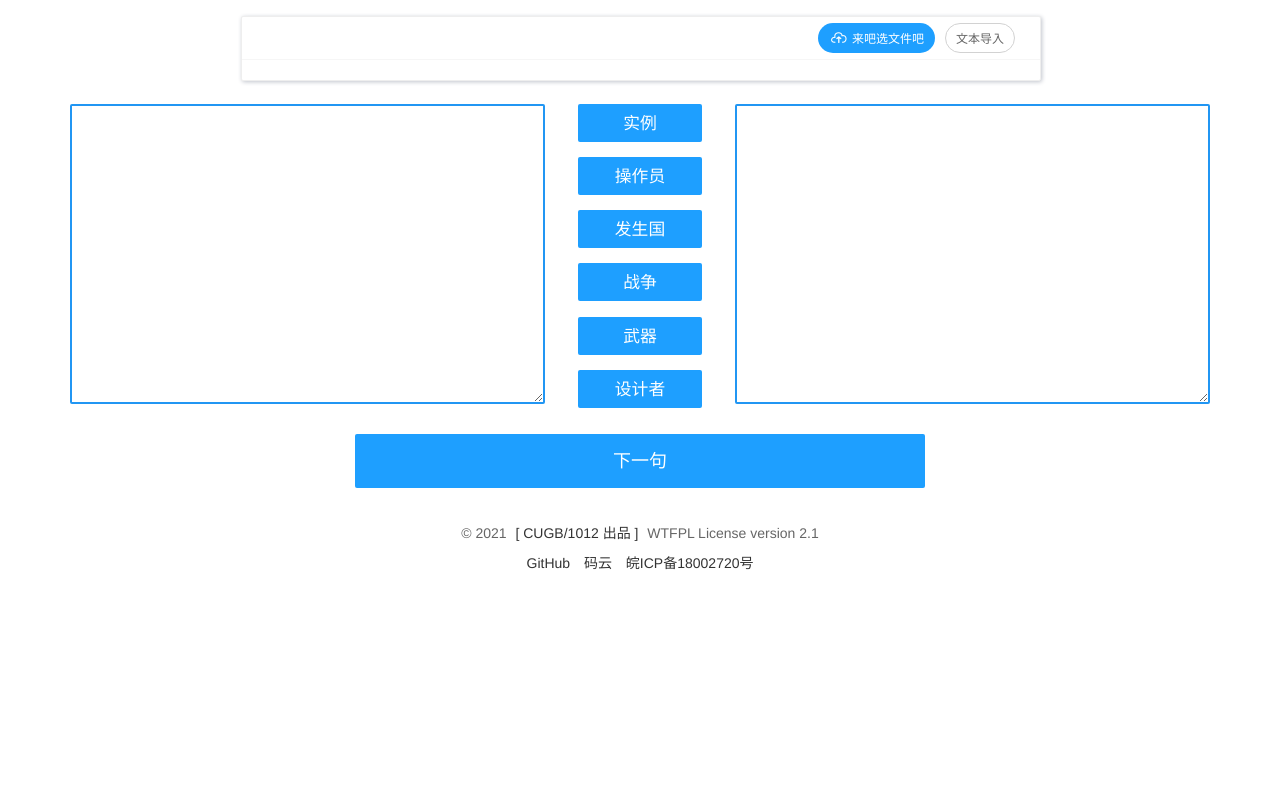
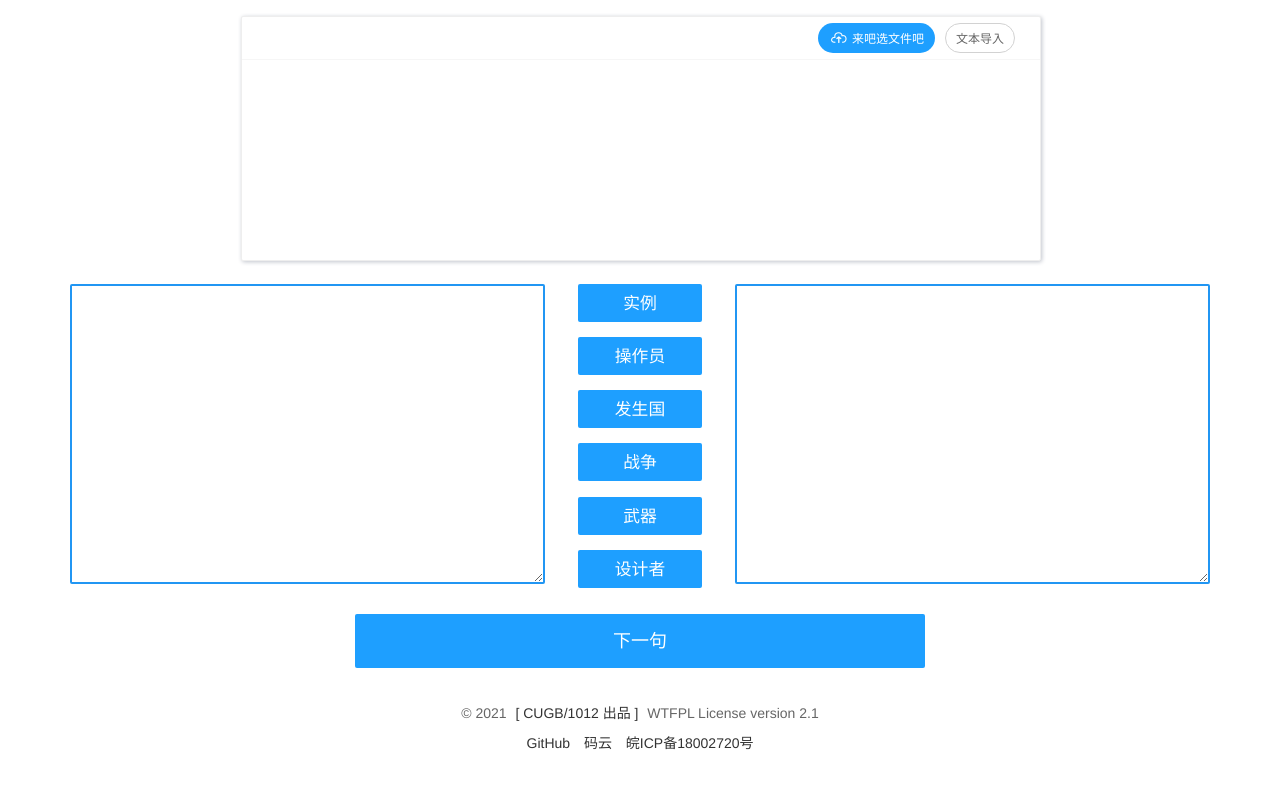
Before and after one commit to TimVan1596/SuperMarkup, a plain HTML site: page index.html in a window 1280 px wide. Shown: the part 63-851 px from the top of the page. Before the commit the page ends 800 px from the top, so only its background shows below. Drawn offline with Linux system fonts and the light colour scheme; some packages are replaced by stand-ins of ours; a script that the page names is missing.

Commit message:
update:1.固定待标注栏的高度

```diff
--- a/css/style_index.css
+++ b/css/style_index.css
@@ -56,7 +56,7 @@
 
 
 .next_warp {
-    margin-top:1%;
+    margin-top: 1%;
 
 }
 
@@ -131,14 +131,19 @@
     margin-top: 2%;
 }
 
-/**/
-
+/* 导航栏的按钮 */
 .header-btn {
     display: block;
     padding: 0 20px;
     color: #fff;
     text-decoration: none;
     cursor: pointer;
+}
+
+/* 展示区的文字 */
+.origin-text {
+    height: 180px;
+    overflow: auto;
 }
 
 
--- a/index.html
+++ b/index.html
@@ -76,7 +76,9 @@
                     </div>
 
                     <div class="layui-card-body">
-                        <div id="origin-text"></div>
+                        <div id="origin-text" class="origin-text">
+
+                        </div>
                     </div>
                 </div>
             </div>
```
